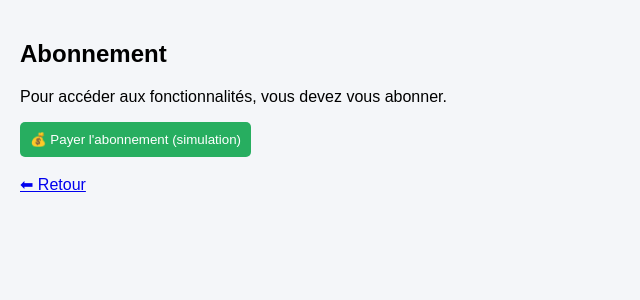
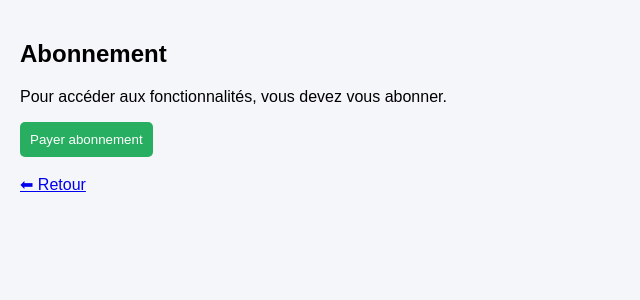
Before and after one commit to boukarediallo262-spec/gestion-nana, a Flask app: page /abonnement in a window 1280 px wide. Shown: the part 116-416 px from the top of the page, without its empty margins (0-640 px from the left). Run offline with Flask 3, Linux system fonts and the light colour scheme; the visitor is signed in with stand-in values (Sample User, id 1); data comes from the database, SQL or seed files in the repository.

Commit message:
Update abonnement.html

```diff
--- a/templates/abonnement.html
+++ b/templates/abonnement.html
@@ -4,8 +4,8 @@
 
 <p>Pour accéder aux fonctionnalités, vous devez vous abonner.</p>
 
-<form method="POST" action="/abonnement">
-    <button>💰 Payer l'abonnement (simulation)</button>
+<form method="POST" action="/payer_abonnement">
+    <button type="submit">Payer abonnement</button>
 </form>
 
 <br>
```
